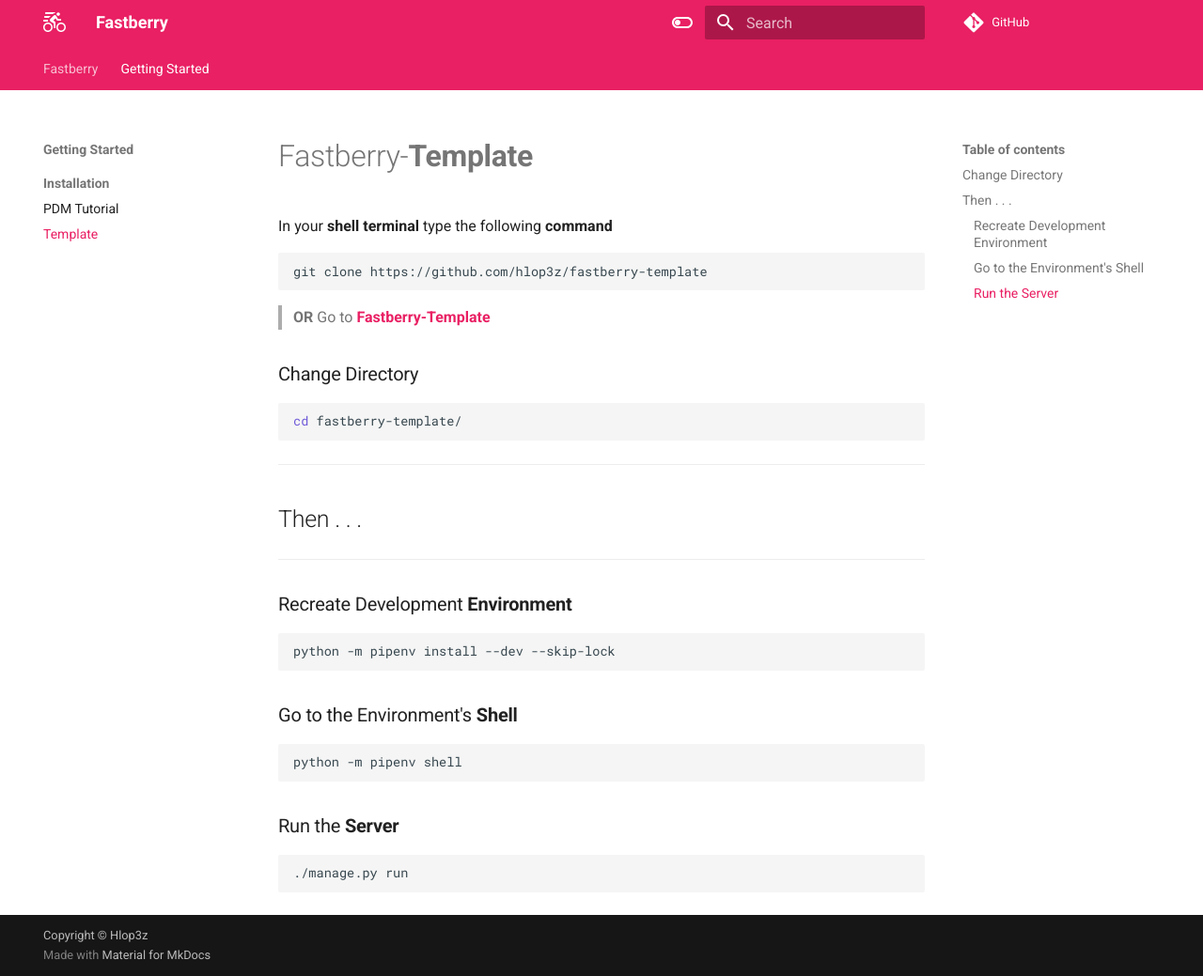
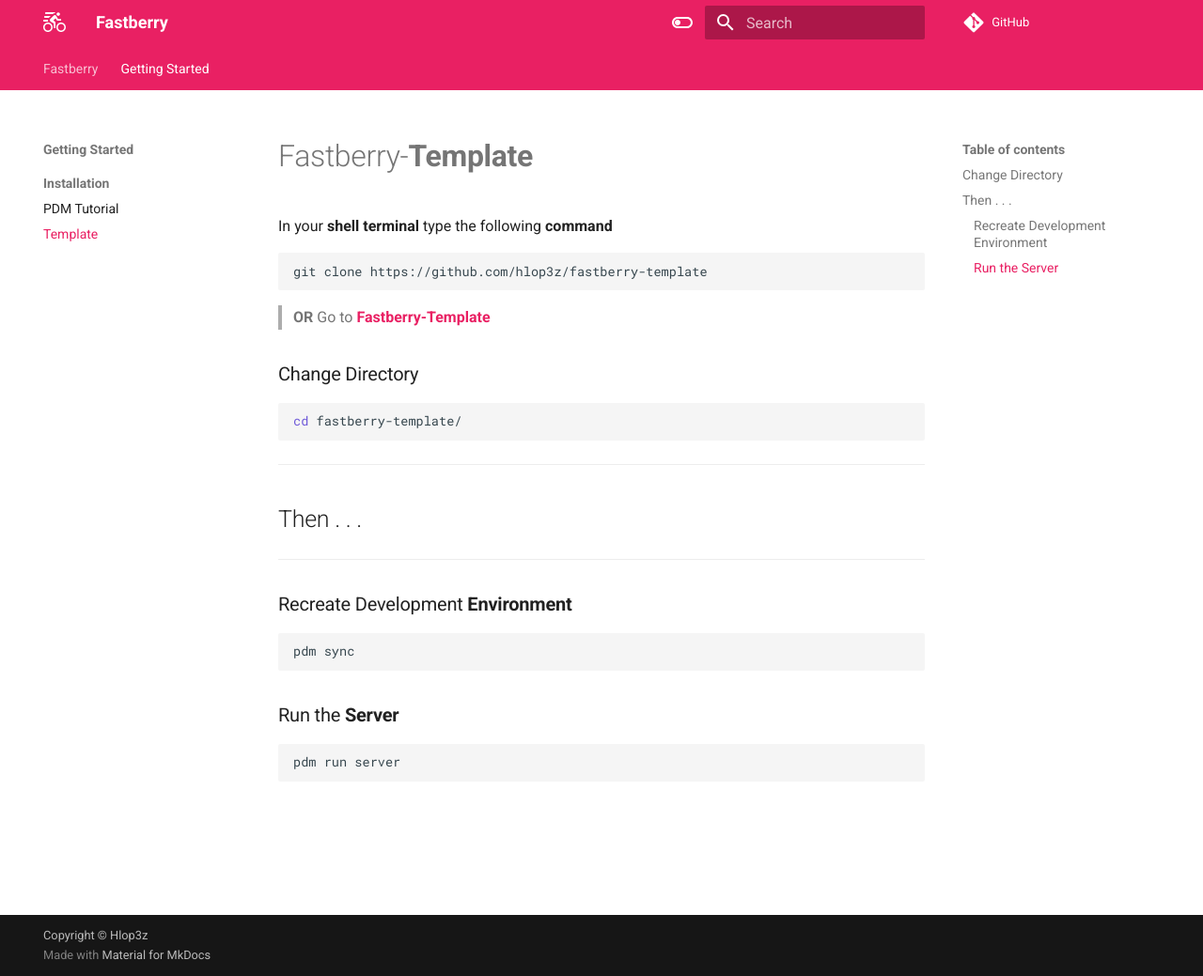
Before and after one commit to hlop3z/fastberry, an MkDocs documentation site: the page built from docs/docs/getting-started/template.md, in a window 1280 px wide and 1039 px high. Shown: the whole window at 94% size. Built offline with MkDocs 1.6.1 and Material for MkDocs 9.7.7, drawn with Linux system fonts in a browser that asks for light colours; comment, search, counter and statistics services are not loaded.

Commit message:
Update template.md

````diff
--- a/docs/docs/getting-started/template.md
+++ b/docs/docs/getting-started/template.md
@@ -23,17 +23,11 @@
 ### Recreate Development **Environment**
 
 ```sh
-python -m pipenv install --dev --skip-lock
-```
-
-### Go to the Environment's **Shell**
-
-```sh
-python -m pipenv shell
+pdm sync
 ```
 
 ### Run the **Server**
 
 ```sh
-./manage.py run
+pdm run server
 ```
````
